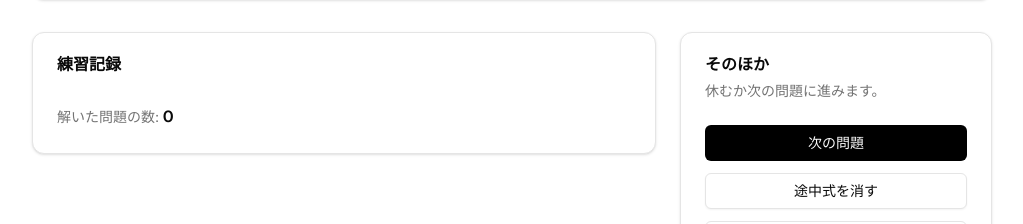
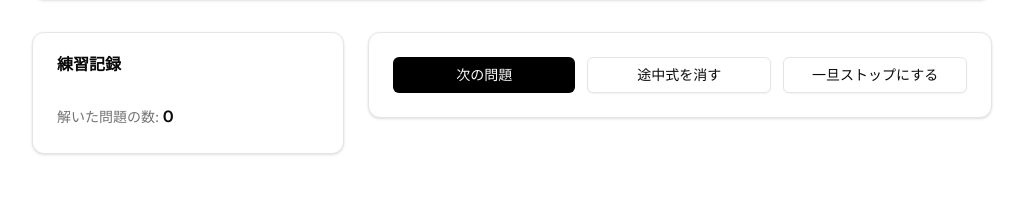
Before and after one commit to KeppyNaushika/solve-linear-equations, a Next.js app: page / in a window 1280 px wide. Shown: the part 728-952 px from the top of the page, without its empty margins (128-1151 px from the left). After the commit the page ends 922 px from the top, so only its background shows below. Built offline with nearby package versions, Linux system fonts and the light colour scheme.

Commit message:
feat: refactor imports and update logic for term handling in various components

```diff
--- a/src/components/equation-lab/coefficient-entry.tsx
+++ b/src/components/equation-lab/coefficient-entry.tsx
@@ -1,9 +1,7 @@
 "use client"
 
+import { cn } from "@/lib/utils"
 import { useEffect, useRef, type ReactNode } from "react"
-
-import { cn } from "@/lib/utils"
-
 import { Keypad, type KeypadVariant } from "./keypad"
 import type { KeypadField } from "./types"
 
--- a/src/components/equation-lab/drop-column.tsx
+++ b/src/components/equation-lab/drop-column.tsx
@@ -1,20 +1,20 @@
 "use client"
 
+import { useDroppable } from "@dnd-kit/core"
 import { MathJax } from "better-react-mathjax"
-import { useDroppable } from "@dnd-kit/core"
 
 import { cn } from "@/lib/utils"
 
+import { DROP_ZONE_ID } from "./constants"
+import { TermCard } from "./term-card"
 import type { DragData, PlacedTerm, Side, TermLabels } from "./types"
 import {
+  formatCardText,
+  formatExpressionTeX,
   getPlacedCoeff,
   isTermPositionCorrect,
   isTermSignCorrect,
-  formatCardText,
-  formatExpressionTeX,
 } from "./utils"
-import { DROP_ZONE_ID } from "./constants"
-import { TermCard } from "./term-card"
 
 type DropColumnProps = {
   id: Side
@@ -25,6 +25,7 @@ type DropColumnProps = {
   showHelper: boolean
   showExpression: boolean
   highlightSignHint: boolean
+  allSourcesPlaced: boolean
 }
 
 export function DropColumn({
@@ -36,6 +37,7 @@ export function DropColumn({
   showHelper,
   showExpression,
   highlightSignHint,
+  allSourcesPlaced,
 }: DropColumnProps) {
   const { isOver, setNodeRef } = useDroppable({
     id: DROP_ZONE_ID[id],
@@ -44,7 +46,9 @@ export function DropColumn({
   const hasTerms = terms.length > 0
   const allPositionCorrect = hasTerms ? terms.every(isTermPositionCorrect) : false
   const allSignCorrect =
-    hasTerms && terms.every((term) => isTermPositionCorrect(term) && isTermSignCorrect(term))
+    allSourcesPlaced &&
+    hasTerms &&
+    terms.every((term) => isTermPositionCorrect(term) && isTermSignCorrect(term))
 
   const zoneStatusClass = !hasTerms
     ? ""
--- a/src/components/equation-lab/practice-actions-card.tsx
+++ b/src/components/equation-lab/practice-actions-card.tsx
@@ -3,10 +3,7 @@
 import { Button } from "@/components/ui/button"
 import {
   Card,
-  CardContent,
-  CardDescription,
-  CardHeader,
-  CardTitle,
+  CardContent
 } from "@/components/ui/card"
 
 type PracticeActionsCardProps = {
@@ -24,22 +21,19 @@ export function PracticeActionsCard({
 }: PracticeActionsCardProps) {
   return (
     <Card>
-      <CardHeader>
-        <CardTitle>そのほか</CardTitle>
-        <CardDescription>休むか次の問題に進みます。</CardDescription>
-      </CardHeader>
-      <CardContent className="flex flex-col gap-3">
-        <Button onClick={onLoadNextEquation} variant="default">
+      <CardContent className="flex gap-3">
+        <Button onClick={onLoadNextEquation} variant="default" className="grow shrink w-full">
           次の問題
         </Button>
-        <Button onClick={onClearPlacedTerms} variant="outline">
+        <Button onClick={onClearPlacedTerms} variant="outline" className="grow shrink w-full">
           途中式を消す
         </Button>
         <Button
           onClick={onTogglePracticeMode}
           variant={keepPracticing ? "outline" : "secondary"}
+          className="grow shrink w-full"
         >
-          {keepPracticing ? "自動つづけを止める" : "自動でつづける"}
+          {keepPracticing ? "一旦ストップにする" : "自動で次の問題にする"}
         </Button>
       </CardContent>
     </Card>
--- a/src/components/equation-lab/practice-equation-card.tsx
+++ b/src/components/equation-lab/practice-equation-card.tsx
@@ -2,12 +2,12 @@
 
 import { useEffect, useRef, type Dispatch, type SetStateAction } from "react"
 
-import { MathJax } from "better-react-mathjax"
 import {
   DndContext,
   DragOverlay,
   type DndContextProps,
 } from "@dnd-kit/core"
+import { MathJax } from "better-react-mathjax"
 
 import {
   Card,
@@ -19,13 +19,14 @@ import {
 } from "@/components/ui/card"
 import { cn } from "@/lib/utils"
 
+import type { LinearEquation } from "@/lib/equations"
 import { CoefficientEntry } from "./coefficient-entry"
-import { DragPreview } from "./term-card"
 import { DropColumn } from "./drop-column"
 import { EquationRow } from "./equation-row"
 import { Keypad, type KeypadVariant } from "./keypad"
+import { TermLabelSettingsPopover } from "./settings-popover"
 import { SourceZone } from "./source-zone"
-import { TermLabelSettingsPopover } from "./settings-popover"
+import { DragPreview } from "./term-card"
 import type {
   DragData,
   KeypadField,
@@ -34,7 +35,6 @@ import type {
   TermLabelSettingsState,
   TermLabels,
 } from "./types"
-import type { LinearEquation } from "@/lib/equations"
 
 type PracticeEquationCardProps = {
   highlightEquation: boolean
@@ -178,6 +178,15 @@ export function PracticeEquationCard({
   const divisionRowDimmed = stage !== 3
   const solutionRowDimmed = stage !== 4 || solutionMatches
 
+  const allPlacedTerms = [...leftPlaced, ...rightPlaced]
+  const placedSourceIds = new Set(allPlacedTerms.map((term) => term.sourceId))
+  const leftSourcesPlaced = sourceLeftTerms.every((source) =>
+    placedSourceIds.has(source.id)
+  )
+  const rightSourcesPlaced = sourceRightTerms.every((source) =>
+    placedSourceIds.has(source.id)
+  )
+
   const renderKeypad = (
     fieldState: { editable: boolean; showKeypad: boolean },
     variant: KeypadVariant = "default"
@@ -289,6 +298,7 @@ export function PracticeEquationCard({
                     activeId={activeId}
                     showExpression={solved}
                     highlightSignHint={termLabelSettings.highlightSignHint}
+                    allSourcesPlaced={leftSourcesPlaced}
                   />
                 }
                 right={
@@ -301,6 +311,7 @@ export function PracticeEquationCard({
                     activeId={activeId}
                     showExpression={solved}
                     highlightSignHint={termLabelSettings.highlightSignHint}
+                    allSourcesPlaced={rightSourcesPlaced}
                   />
                 }
               />
--- a/src/components/equation-lab/practice-lab.tsx
+++ b/src/components/equation-lab/practice-lab.tsx
@@ -97,7 +97,7 @@ export default function PracticeLab() {
         onToggleSign={handleToggleSign}
       />
 
-      <div className="grid gap-6 lg:grid-cols-[2fr_1fr]">
+      <div className="grid gap-6 lg:grid-cols-[1fr_2fr]">
         <div className="space-y-6">
           <PracticeRecordCard
             equation={equation}
--- a/src/components/equation-lab/settings-popover.tsx
+++ b/src/components/equation-lab/settings-popover.tsx
@@ -1,12 +1,10 @@
 "use client"
-
-import { useCallback, useState } from "react"
-import { Settings2 } from "lucide-react"
 
 import { Button } from "@/components/ui/button"
 import { Popover, PopoverContent, PopoverTrigger } from "@/components/ui/popover"
 import { Switch } from "@/components/ui/switch"
-
+import { Settings2 } from "lucide-react"
+import { useCallback, useState } from "react"
 import type { TermLabelSettingsState } from "./types"
 
 type TermLabelSettingsPopoverProps = {
--- a/src/components/equation-lab/types.ts
+++ b/src/components/equation-lab/types.ts
@@ -15,7 +15,6 @@ export type PlacedTerm = {
   instanceId: string
   sourceId: string
   baseCoeff: number
-  originalSign: 1 | -1
   isVariable: boolean
   originalSide: Side
   side: Side
--- a/src/components/equation-lab/use-practice-lab.ts
+++ b/src/components/equation-lab/use-practice-lab.ts
@@ -1,17 +1,24 @@
 "use client"
 
-import { useCallback, useEffect, useMemo, useRef, useState } from "react"
+import { createId, formatEquation, formatEquationTeX } from "@/lib/equations"
 import type { DragEndEvent, DragStartEvent } from "@dnd-kit/core"
 import { PointerSensor, TouchSensor, useSensor, useSensors } from "@dnd-kit/core"
+import { useCallback, useEffect, useMemo, useRef, useState } from "react"
 import { toast } from "sonner"
-
-import { createId, formatEquation, formatEquationTeX } from "@/lib/equations"
-
 import {
   DEFAULT_TERM_LABELS,
   defaultTermLabelSettings,
   TERM_LABEL_STORAGE_KEY,
 } from "./constants"
+import {
+  type DragData,
+  type EquationState,
+  type HistoryEntry,
+  type KeypadField,
+  type PlacedTerm,
+  type TermLabels,
+  type TermLabelSettingsState,
+} from "./types"
 import {
   createEquationState,
   formatExpressionTeX,
@@ -21,15 +28,6 @@ import {
   isSolved,
   sideFromDropId,
 } from "./utils"
-import {
-  type DragData,
-  type EquationState,
-  type HistoryEntry,
-  type KeypadField,
-  type PlacedTerm,
-  type TermLabelSettingsState,
-  type TermLabels,
-} from "./types"
 
 const parseInteger = (value: string) => {
   const trimmed = value.trim()
@@ -566,16 +564,14 @@ export function usePracticeLab() {
         }
 
         const source = data.term
-        const originalSign = source.coeff >= 0 ? 1 : -1
         const newTerm: PlacedTerm = {
           instanceId: createId(),
           sourceId: source.id,
-          baseCoeff: Math.abs(source.coeff),
-          originalSign: originalSign as 1 | -1,
+          baseCoeff: source.coeff,
           isVariable: source.isVariable,
           originalSide: source.side,
           side: targetSide,
-          sign: originalSign as 1 | -1,
+          sign: 1,
         }
 
         setPlacedTerms((prev) => [...prev, newTerm])
--- a/src/components/equation-lab/utils.ts
+++ b/src/components/equation-lab/utils.ts
@@ -3,7 +3,7 @@ import {
   generateLinearEquation,
   type EquationConstraints,
 } from "@/lib/equations"
-
+import { DROP_ZONE_ID } from "./constants"
 import {
   type DragData,
   type EquationState,
@@ -11,7 +11,6 @@ import {
   type Side,
   type SourceTerm,
 } from "./types"
-import { DROP_ZONE_ID } from "./constants"
 
 export function createTerm(coeff: number, isVariable: boolean, side: Side): SourceTerm {
   return {
@@ -61,9 +60,7 @@ export function getPlacedCoeff(term: PlacedTerm) {
 }
 
 export function expectedSign(term: PlacedTerm): 1 | -1 {
-  return term.side === term.originalSide
-    ? term.originalSign
-    : (term.originalSign === 1 ? -1 : 1)
+  return term.side === term.originalSide ? 1 : -1
 }
 
 export function isTermPositionCorrect(term: PlacedTerm) {
```
Also changed, not shown: src/components/equation-lab/source-zone.tsx (+3 -5 lines), src/components/equation-lab/term-card.tsx (+2 -5 lines).
